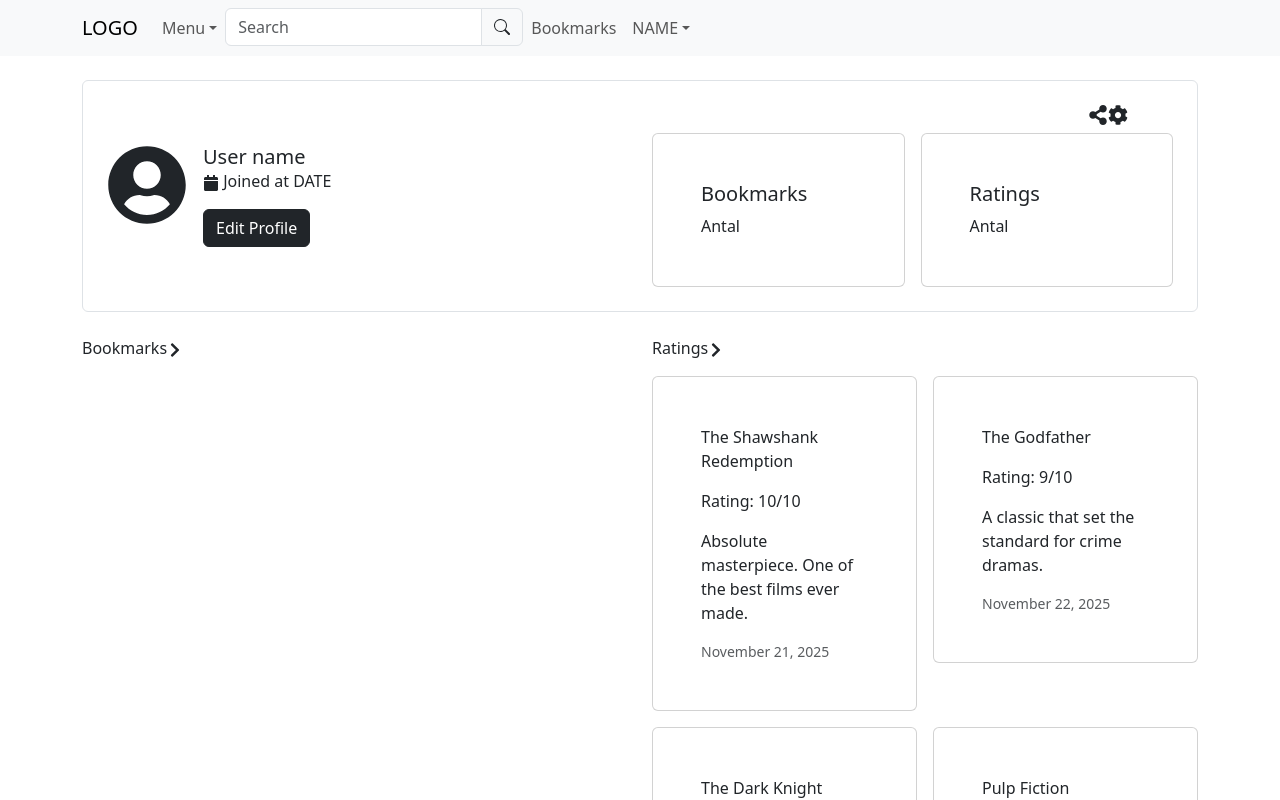
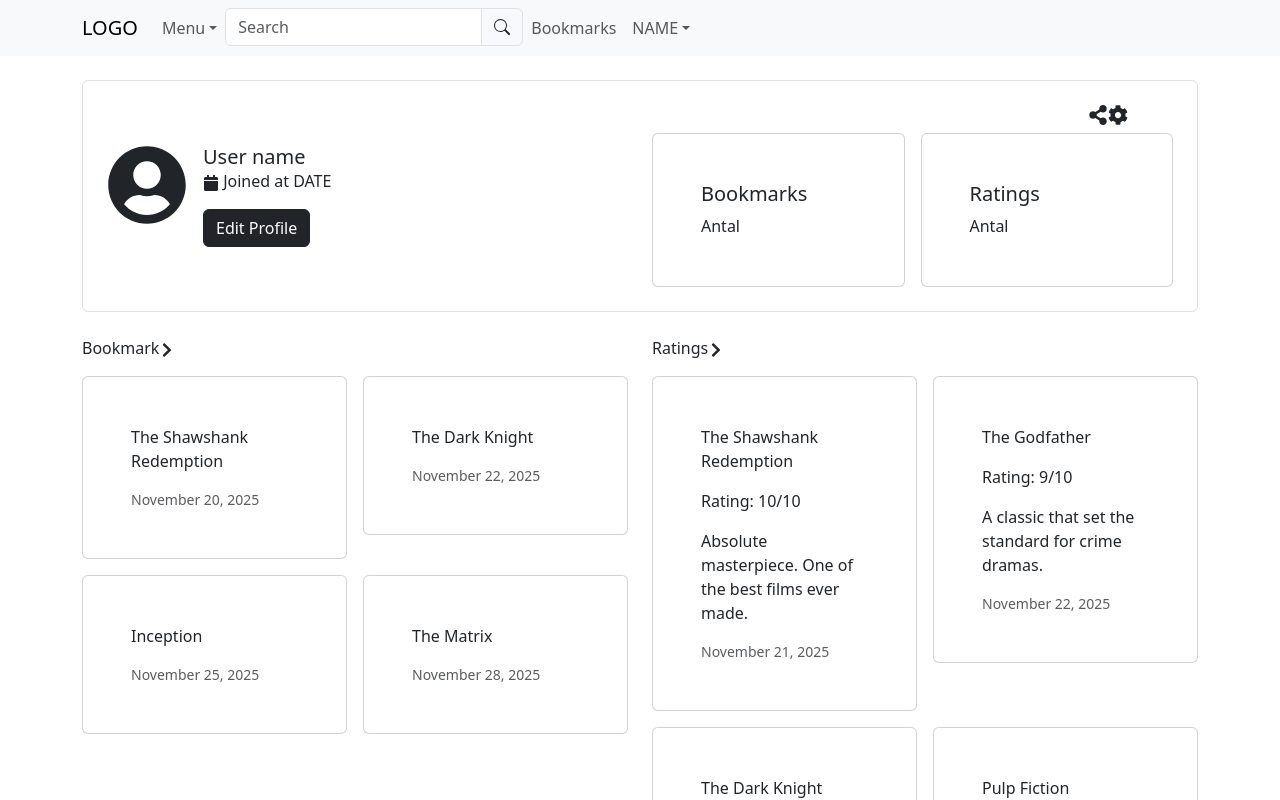
Before and after one commit to SofNyb/moviedatabase, a React (Vite) app: page /profile/1 in a window 1280 px wide. Shown: the top 800 px of the page. Built offline with nearby package versions, Linux system fonts and the light colour scheme.

Commit message:
Bookmark component

```diff
--- a/src/User/Bookmark.jsx
+++ b/src/User/Bookmark.jsx
@@ -1,13 +1,34 @@
-import React from "react";
-import { Col, Container, Row } from "react-bootstrap";
 import { FaChevronRight } from "react-icons/fa";
+import { Card } from "react-bootstrap";
+import { Row, Col } from "react-bootstrap";
+import { bookmarks, movies } from "../data/dummyData";
 
 const Bookmark = () => {
   return (
-    <>
-      Bookmarks
-      <FaChevronRight />
-    </>
+    <div>
+      <p>
+        Bookmark
+        <FaChevronRight />
+      </p>
+
+      <Row className="g-3">
+        {bookmarks.map((bookmark) => {
+          const movie = movies.find((m) => m.id === bookmark.movieId);
+          return (
+            <Col key={bookmark.id} md={6}>
+              <Card>
+                <Card.Body>
+                  <Card.Text>{movie?.title}</Card.Text>
+                  <Card.Text className="text-muted small">
+                    {bookmark.addedDate}
+                  </Card.Text>
+                </Card.Body>
+              </Card>
+            </Col>
+          );
+        })}
+      </Row>
+    </div>
   );
 };
 
```
